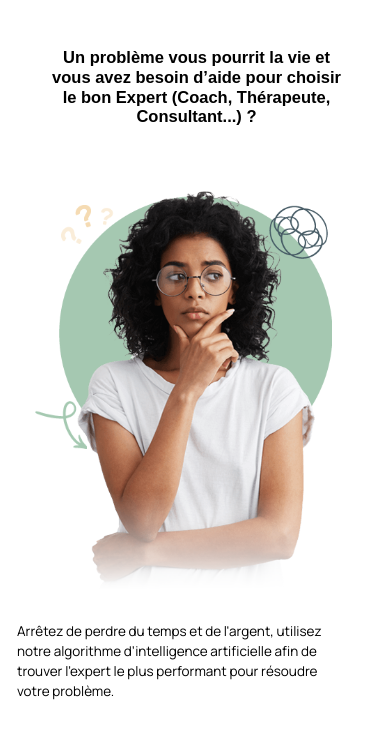
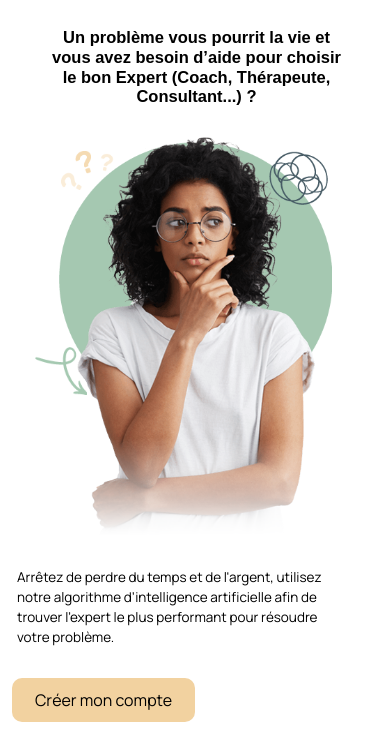
Before and after one commit to Abdallah-Abdelnour/ipv5, a plain HTML site: page index2.html in a window 390 px wide. Shown: the part 61-790 px from the top of the page. Drawn offline with Linux system fonts and the light colour scheme; a web font is replaced by a local one.

Commit message:
Update style2.css

```diff
--- a/css/style2.css
+++ b/css/style2.css
@@ -639,13 +639,14 @@ background: var(--color-primary);
 
 #pcNone{
  display: block !important;
- margin-top: -25px;
+/*  margin-top: -25px; */
     text-align: center;
 
 
     /**/
 /*   font-size: 18px; */
   font-size: 16.5px;
+ margin-top: -45px;
     /**/
 
 }
@@ -679,8 +680,11 @@ background: var(--color-primary);
 .br0{
   display: block !important;
 }
-
-
+  /**/
+.hero-img{
+      margin-top: -10px;
+}
+/**/
 }
 
 
```
